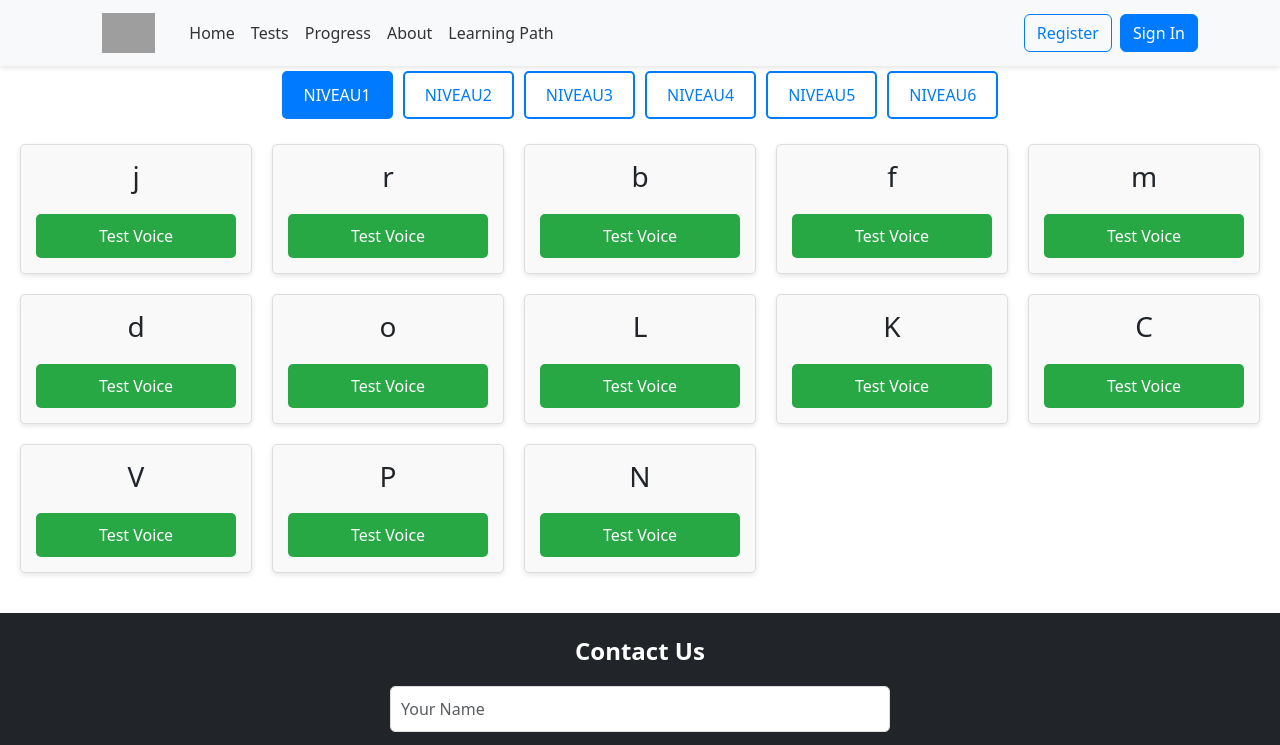
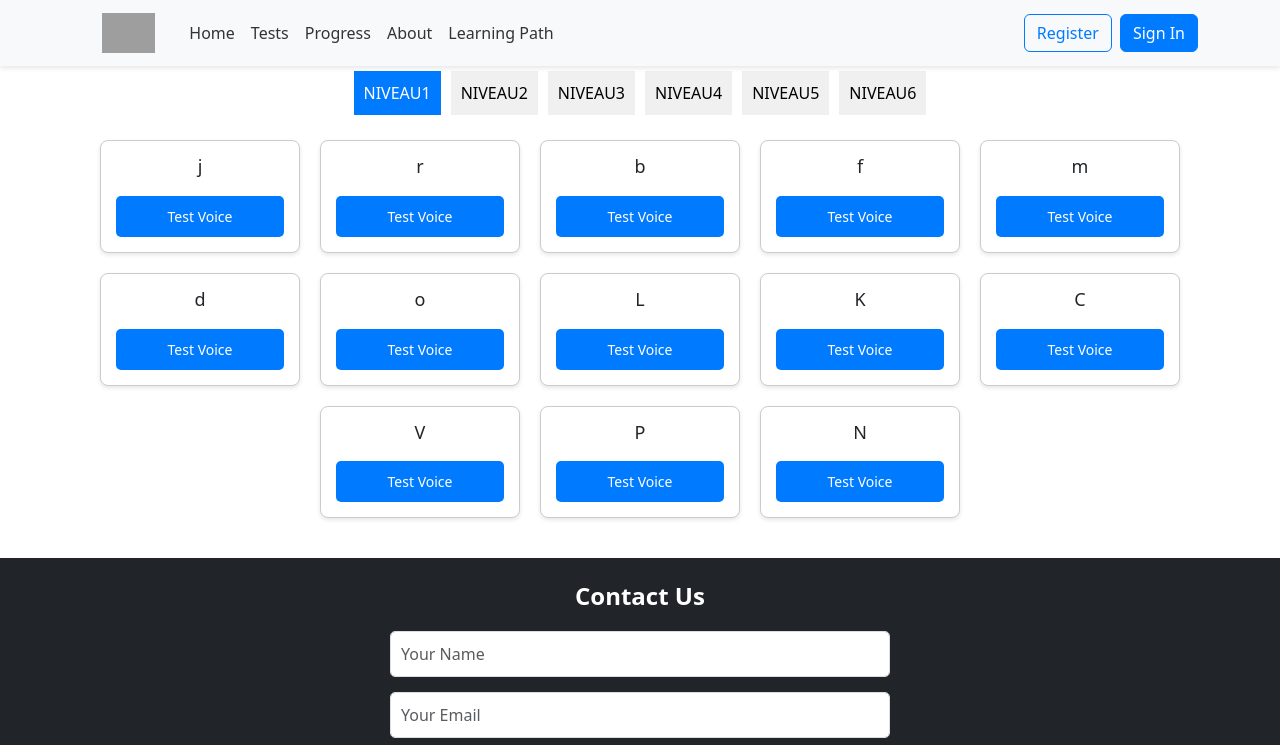
Before and after one commit to benlaguroun/french-learning-app, a React (Create React App) app: page /test-niveau in a window 1280 px wide. Shown: the top 745 px of the page. Built offline with nearby package versions, Linux system fonts and the light colour scheme; grey boxes are pictures that could not be loaded.

Commit message:
update files

```diff
--- a/src/components/TestNiveau.css
+++ b/src/components/TestNiveau.css
@@ -1,6 +1,6 @@
 .test-niveau {
+  padding: 20px;
   text-align: center;
-  padding: 20px;
 }
 
 .niveau-selector {
@@ -8,58 +8,74 @@
 }
 
 .niveau-button {
+  padding: 10px;
   margin: 5px;
-  padding: 10px 20px;
-  font-size: 1rem;
-  border: 2px solid #007bff;
-  background: white;
-  color: #007bff;
+  border: none;
+  background-color: #f0f0f0;
   cursor: pointer;
-  border-radius: 5px;
-  transition: all 0.3s ease;
+  font-size: 16px;
 }
 
 .niveau-button.active {
-  background: #007bff;
-  color: white;
+  background-color: #007bff;
+  color: #fff;
 }
 
 .cards {
-  display: grid;
-  grid-template-columns: repeat(auto-fit, minmax(200px, 1fr));
+  display: flex;
+  flex-wrap: wrap;
+  justify-content: center;
   gap: 20px;
-  margin-top: 20px;
 }
 
 .card {
-  border: 1px solid #ddd;
+  border: 1px solid #ccc;
+  border-radius: 8px;
   padding: 15px;
-  border-radius: 5px;
-  background: #f9f9f9;
-  box-shadow: 0 2px 5px rgba(0, 0, 0, 0.1);
+  width: 200px;
+  text-align: center;
+  box-shadow: 0 2px 4px rgba(0, 0, 0, 0.1);
 }
 
 .card h3 {
-  margin-bottom: 10px;
+  font-size: 18px;
+}
+
+.test-button,
+.repeat-button,
+.complete-button {
+  margin-top: 10px;
+  padding: 10px 15px;
+  font-size: 14px;
+  border: none;
+  border-radius: 5px;
+  cursor: pointer;
 }
 
 .test-button {
-  padding: 10px 15px;
-  font-size: 1rem;
-  background: #28a745;
-  color: white;
-  border: none;
-  border-radius: 5px;
-  cursor: pointer;
-  transition: all 0.3s ease;
+  background-color: #007bff;
+  color: #fff;
 }
 
-.test-button:hover {
-  background: #218838;
+.repeat-button {
+  background-color: #ff9800;
+  color: #fff;
 }
 
-.feedback {
-  margin-top: 20px;
-  font-size: 1.2rem;
-  color: #555;
+.complete-button {
+  background-color: #28a745;
+  color: #fff;
 }
+
+.test-result {
+  margin-top: 10px;
+  font-weight: bold;
+}
+
+.test-result.pass {
+  color: green;
+}
+
+.test-result.fail {
+  color: red;
+}
--- a/src/components/TestNiveau.jsx
+++ b/src/components/TestNiveau.jsx
@@ -1,13 +1,14 @@
 import React, { useState } from "react";
-import { niveaux } from "../data/vocabulary";
+import { niveaux } from "../data/vocabulary"; // Make sure `niveaux` contains all your vocabulary data
 import "./TestNiveau.css";
 
 const TestNiveau = () => {
-  const [currentNiveau, setCurrentNiveau] = useState("niveau1");
-  const [recognizedWord, setRecognizedWord] = useState("");
-  const [feedback, setFeedback] = useState("");
+  const [currentNiveau, setCurrentNiveau] = useState("niveau1"); // Tracks current niveau
+  const [results, setResults] = useState({}); // Tracks test results for words
+  const [feedback, setFeedback] = useState(""); // General feedback
+  const [recognizedWord, setRecognizedWord] = useState(""); // Last recognized word
 
-  const vocabulary = niveaux[currentNiveau];
+  const vocabulary = niveaux[currentNiveau]; // Get vocabulary for current niveau
 
   const startSpeechRecognition = (expectedWord) => {
     const recognition = new (window.SpeechRecognition ||
@@ -21,13 +22,46 @@ const TestNiveau = () => {
       setRecognizedWord(spokenWord);
 
       if (spokenWord === expectedWord.toLowerCase()) {
+        setResults((prevResults) => ({
+          ...prevResults,
+          [expectedWord]: true,
+        }));
         setFeedback("Correct! 🎉");
       } else {
+        setResults((prevResults) => ({
+          ...prevResults,
+          [expectedWord]: false,
+        }));
         setFeedback(`Incorrect. You said: "${spokenWord}". Try again.`);
       }
     };
     recognition.onerror = () => setFeedback("Error occurred. Try again.");
     recognition.start();
+  };
+
+  const handleNiveauComplete = () => {
+    // Check if the user passed the niveau
+    const wordsTested = Object.keys(results);
+    const correctAnswers = wordsTested.filter((word) => results[word]).length;
+    const passRate = (correctAnswers / vocabulary.length) * 100;
+
+    if (passRate >= 80) {
+      if (currentNiveau !== "niveau6") {
+        alert("You passed this niveau! Moving to the next one.");
+        const nextNiveau = `niveau${parseInt(currentNiveau.slice(-1)) + 1}`;
+        setCurrentNiveau(nextNiveau);
+        setResults({});
+        setFeedback("");
+        setRecognizedWord("");
+      } else {
+        alert("Congratulations! You completed all the niveaux!");
+      }
+    } else {
+      alert("You did not pass. Please repeat the level.");
+      setResults({});
+      setFeedback("");
+      setRecognizedWord("");
+    }
   };
 
   return (
@@ -40,7 +74,12 @@ const TestNiveau = () => {
             className={`niveau-button ${
               niveau === currentNiveau ? "active" : ""
             }`}
-            onClick={() => setCurrentNiveau(niveau)}
+            onClick={() => {
+              setCurrentNiveau(niveau);
+              setResults({});
+              setFeedback("");
+              setRecognizedWord("");
+            }}
           >
             {niveau.toUpperCase()}
           </button>
@@ -54,9 +93,27 @@ const TestNiveau = () => {
             <button
               className="test-button"
               onClick={() => startSpeechRecognition(word)}
+              disabled={results[word] !== undefined}
             >
               Test Voice
             </button>
+
+            {/* Show results under the card */}
+            {results[word] !== undefined && (
+              <p className={`test-result ${results[word] ? "pass" : "fail"}`}>
+                {results[word] ? "Passed ✅" : "Failed ❌"}
+              </p>
+            )}
+
+            {/* Repeat button for incorrect results */}
+            {results[word] === false && (
+              <button
+                className="repeat-button"
+                onClick={() => startSpeechRecognition(word)}
+              >
+                Repeat Test
+              </button>
+            )}
           </div>
         ))}
       </div>
@@ -65,6 +122,14 @@ const TestNiveau = () => {
         {recognizedWord && <p>You said: "{recognizedWord}"</p>}
         <p>{feedback}</p>
       </div>
+
+      {Object.keys(results).length === vocabulary.length && (
+        <div className="niveau-summary">
+          <button className="complete-button" onClick={handleNiveauComplete}>
+            Complete Niveau
+          </button>
+        </div>
+      )}
     </div>
   );
 };
```
